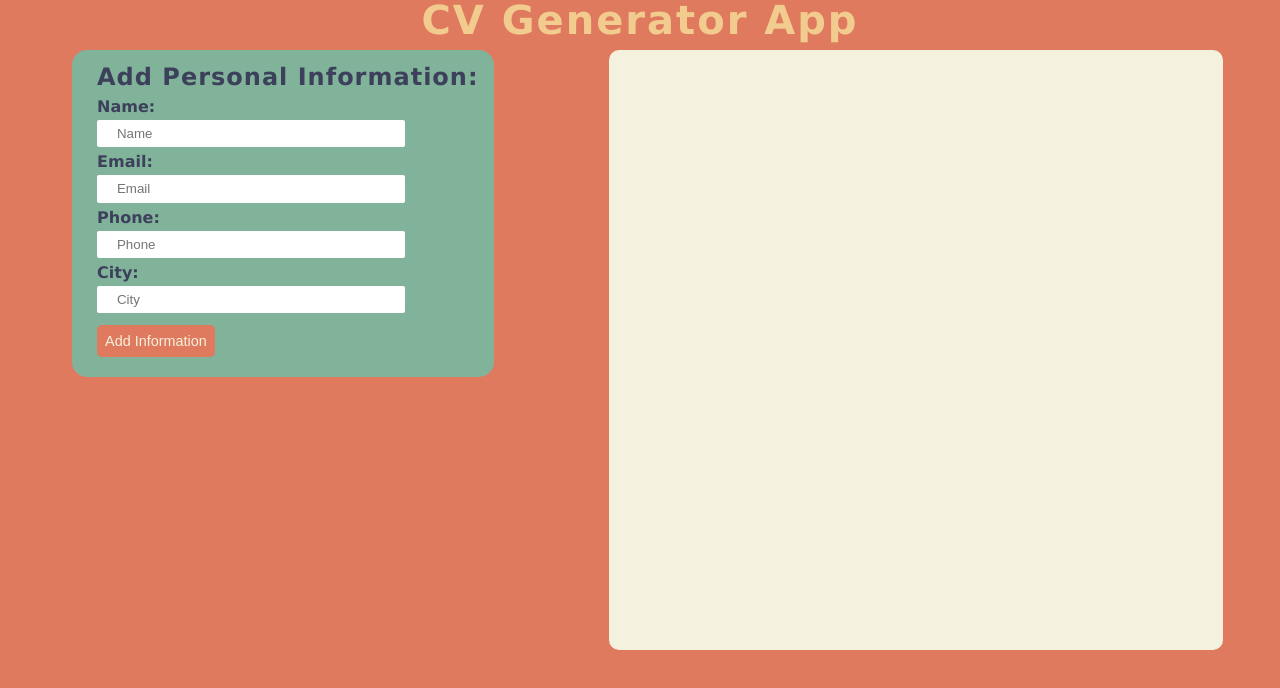
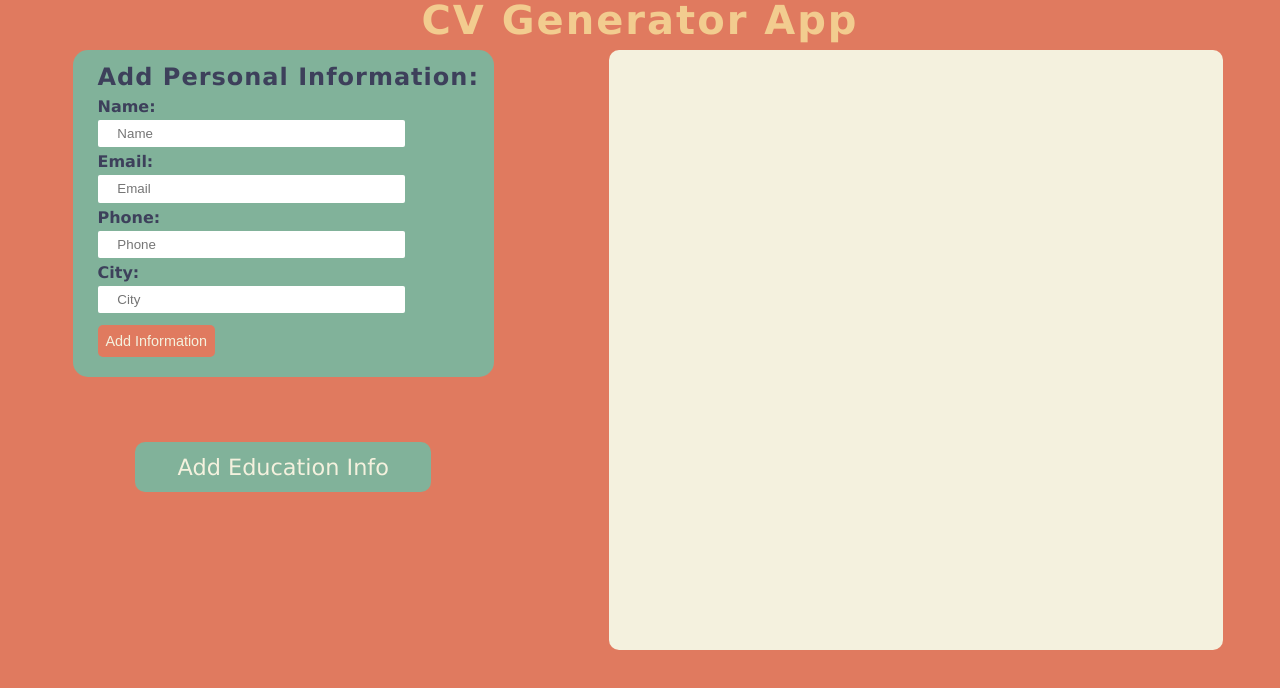
Before and after one commit to EpictetusZ1/cv-application, a React (Create React App) app: page / in a window 1280 px wide. Shown: the top 688 px of the page. Built offline with nearby package versions, Linux system fonts and the light colour scheme.

Commit message:
Add education Class component

```diff
--- /dev/null
+++ b/src/components/EducationBlock.js
@@ -0,0 +1,78 @@
+import React, { Component } from "react";
+import styles from "../styles/StyleMain.module.css"
+
+class EducationBlock extends Component {
+    constructor(props) {
+        super(props);
+        this.state = {
+            schoolName: this.props.data.schoolName,
+            degreeName: this.props.data.degreeName,
+            startYear: this.props.data.startYear,
+            endYear: this.props.data.endYear,
+        }
+    }
+
+    handleChange = (e) => {
+        const target = e.target
+        const name = target.name
+        this.setState({
+            [name]: target.value
+        })
+    }
+
+    render() {
+        const { school, degree, startYear, endYear } = this.state
+        return (
+            <div className={`${styles.dataBlock} educationInfo`}>
+                <form onSubmit={ (e) => this.props.updateParent(e, this.state) }>
+                    <h2>Add Education Information: </h2>
+                    <div className={styles.formEl}>
+                        <label htmlFor="school">School Name: </label>
+                        <input type="text"
+                               id="school"
+                               name="schoolName"
+                               placeholder="Name"
+                               value={school}
+                               onChange={this.handleChange}
+                        />
+                    </div>
+                    <div className={styles.formEl}>
+                        <label htmlFor="degree">Degree Name: </label>
+                        <input type="text"
+                               id="degree"
+                               name="degreeName"
+                               placeholder="Degree"
+                               value={degree}
+                               onChange={this.handleChange}
+                        />
+                    </div>
+                    <div className={styles.formEl}>
+                        <label htmlFor="startYear">Start Year: </label>
+                        <input type="text"
+                               id="startYear"
+                               name="startYear"
+                               placeholder="Start"
+                               value={startYear}
+                               onChange={this.handleChange}
+                        />
+                    </div>
+                    <div className={styles.formEl}>
+                        <label htmlFor="endYear">End Year: </label>
+                        <input type="text"
+                               id="endYear"
+                               name="endYear"
+                               placeholder="End Year"
+                               value={endYear}
+                               onChange={this.handleChange}
+                        />
+                    </div>
+                    <button className={styles.submitBtn} type="submit">
+                        Add Information
+                    </button>
+                </form>
+            </div>
+        )
+    }
+}
+
+export default EducationBlock
--- a/src/components/Main.js
+++ b/src/components/Main.js
@@ -1,5 +1,6 @@
 import React, {Component} from "react";
 import PersonalBlock from "./PersonalBlock";
+import EducationBlock from "./EducationBlock";
 import DisplayData from "./DisplayData";
 import styles from "../styles/StyleMain.module.css"
 
@@ -14,18 +15,21 @@ class Main extends Component {
                 city: "",
             },
             educationData: {
-
+                schoolName: "",
+                degreeName: "",
+                startYear: "",
+                endYear: ""
             },
             practicalExpData: {
 
             },
             renderPersonal: false,
-            renderEducational: false,
+            renderEducation: false,
             renderPractical: false
         }
     }
 
-    handleSubmit = (e, obj) => {
+    handleSubmitPersonal = (e, obj) => {
         e.preventDefault()
         this.setState({
             personalData: obj,
@@ -33,10 +37,23 @@ class Main extends Component {
         })
     }
 
+    handleSubmitEducation = (e, obj) => {
+        e.preventDefault()
+        this.setState({
+            educationData: obj,
+            renderEducation: true
+        })
+    }
+
     togglePersonal = () => {
-        console.log(this.state)
         this.setState({
             renderPersonal: !this.state.renderPersonal
+        })
+    }
+
+    toggleEducation = () => {
+        this.setState({
+            renderEducational: !this.state.renderEducational
         })
     }
 
@@ -49,10 +66,21 @@ class Main extends Component {
                     {/* Personal Info */}
                     { !this.state.renderPersonal &&
                         <PersonalBlock data={this.state.personalData}
-                                       updateParent={this.handleSubmit}
+                                       updateParent={this.handleSubmitPersonal}
                         /> }
 
                     {/* Educational Info */}
+                    {!this.state.renderEducational &&
+                        <button className={styles.addSection}
+                            onClick={this.toggleEducation}>
+                        Add Education Info
+                    </button>}
+                    {this.state.renderEducational &&
+                        <EducationBlock data={this.state.educationData}
+                                        updateParent={this.handleSubmitEducation}
+                        />
+                    }
+
                     {/* Practical Info */}
                 </div>
                 <div className={styles.resumeHalf}>
--- a/src/styles/StyleMain.module.css
+++ b/src/styles/StyleMain.module.css
@@ -35,6 +35,10 @@
     width: 33%;
     height: 100%;
     margin-left: 15px;
+    display: flex;
+    flex-direction: column;
+    align-items: center;
+    justify-content: center;
 }
 
 .resumeHalf {
@@ -46,6 +50,7 @@
 }
 
 .dataBlock {
+    margin-bottom: 15px;
     background-color: var(--green-sheen);
     border-radius: 15px;
     padding: 15px;
@@ -64,7 +69,7 @@
 }
 
 .formEl > label {
-    margin: 0 10px 5px 0px;
+    margin: 0 10px 5px 0;
     font-weight: bold;
 }
 
@@ -92,3 +97,19 @@
 .submitBtn:hover {
     cursor: pointer;
 }
+
+.addSection {
+    margin-top: 50px;
+    width: 70%;
+    height: 50px;
+    border: none;
+    border-radius: 10px;
+    background-color: var(--green-sheen);
+    font-family: Verdana, sans-serif;
+    color: var(--eggshell);
+    font-size: 1.4em;
+}
+
+.addSection:hover {
+    cursor: pointer;
+}
```
Also changed, not shown: src/styles/EducationBlock.module.css (added).
